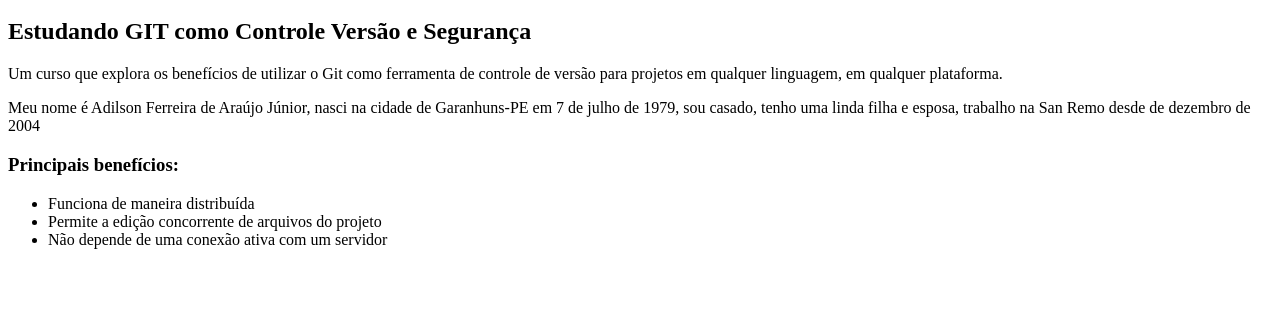
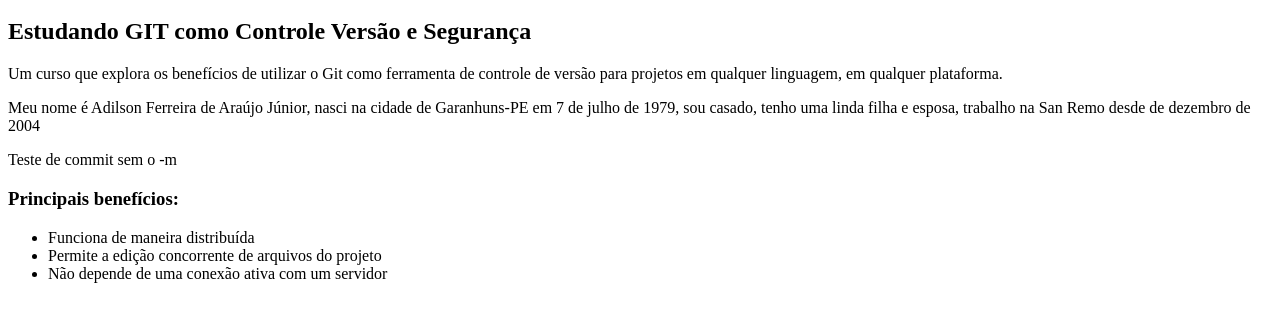
Before and after one commit to adilsonjun/curso-git, a plain HTML site: page index.html in a window 1280 px wide. Shown: the part 48-370 px from the top of the page. Drawn offline with Linux system fonts and the light colour scheme.

Commit message:
Teste de commit sem o -m

```diff
--- a/index.html
+++ b/index.html
@@ -7,6 +7,8 @@
 
         <p>Um curso que explora os benefícios de utilizar o Git como ferramenta de controle de versão para projetos em qualquer linguagem, em qualquer plataforma.</p>
 	<p>Meu nome é Adilson Ferreira de Araújo Júnior, nasci na cidade de Garanhuns-PE em 7 de julho de 1979, sou casado, tenho uma linda filha e esposa, trabalho na San Remo desde de dezembro de 2004</p>
+	<p>Teste de commit sem o -m </p>
+
         <h3>Principais benefícios:</h3>
         <ul>
             <li>Funciona de maneira distribuída</li>
```
